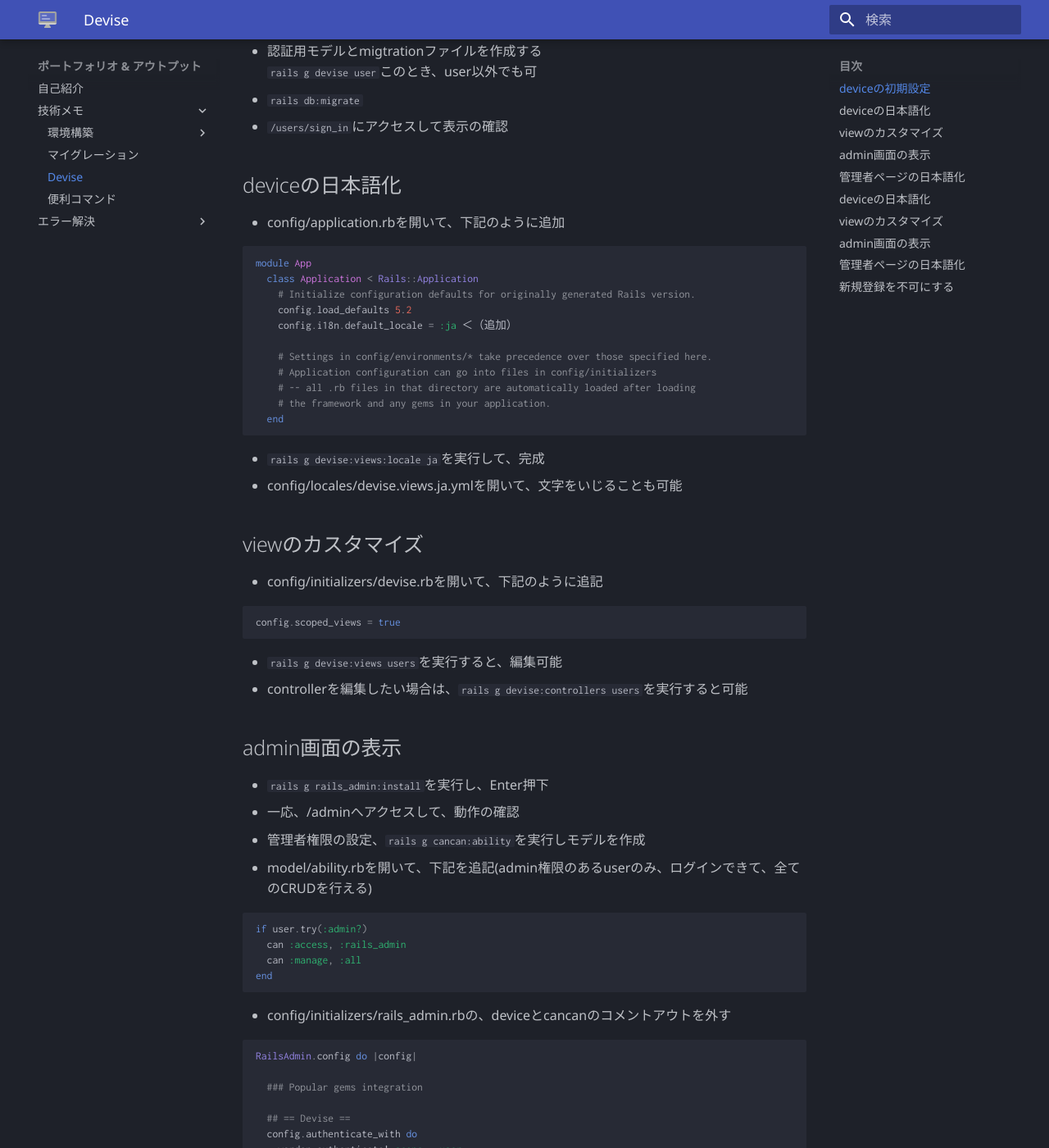
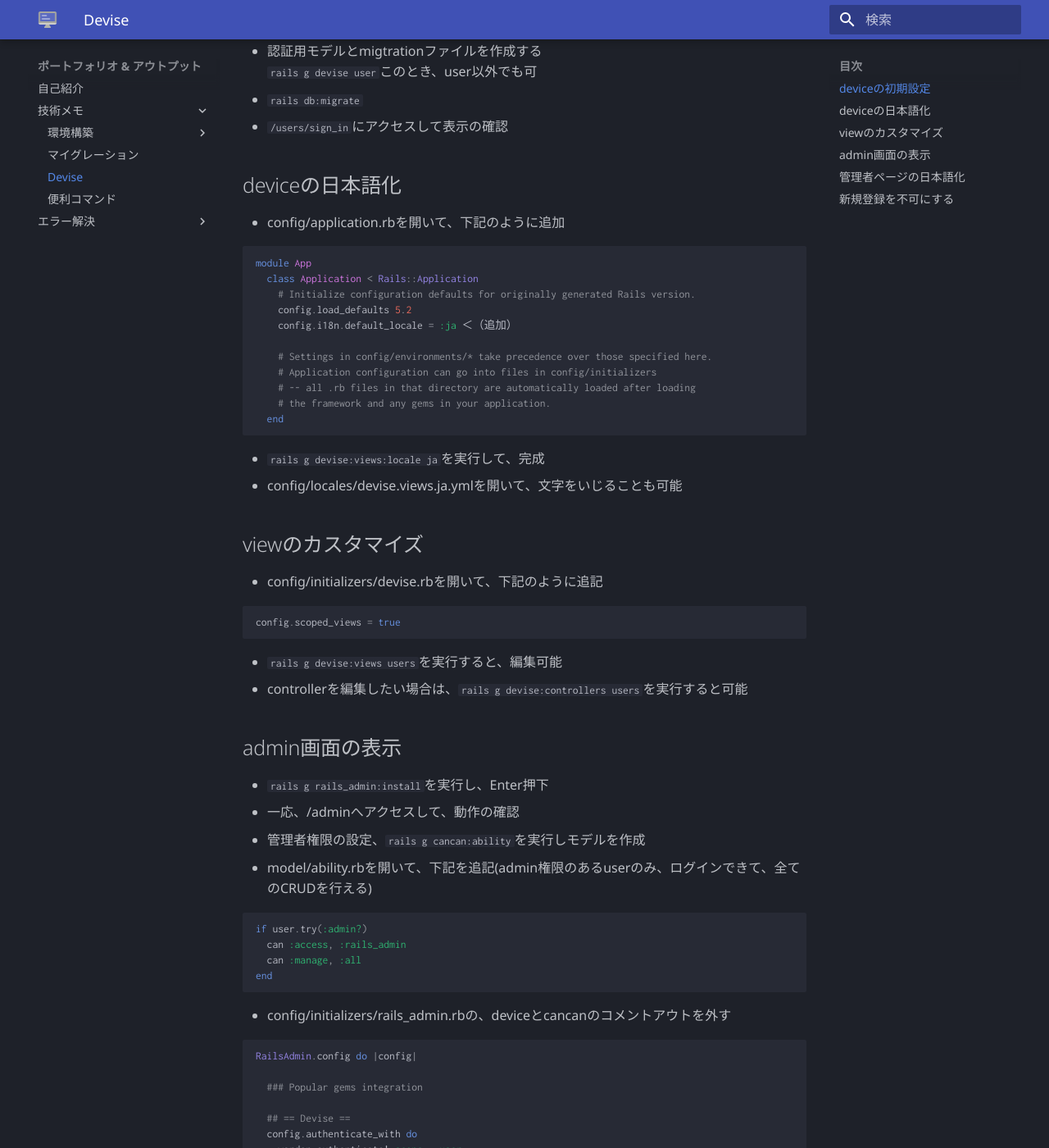
Before and after one commit to FukutaroMatsuo/my_portfolio, an MkDocs documentation site: the page built from docs/devise関連.md, in a window 1280 px wide and 1400 px high, scrolled down 682 px. Shown: the whole window at 82% size. Built offline with MkDocs 1.6.1 and Material for MkDocs 9.7.7, drawn with Linux system fonts in a browser that asks for light colours; some of the changed text lies outside the part shown.

````diff
--- a/docs/devise関連.md
+++ b/docs/devise関連.md
@@ -11,113 +11,6 @@
 gem 'devise-i18n-views'
 ```
 - `bundle install`
-- `rails g devise:install`で、関連ファイルをインストール
-- rootページの設定
-- application.html.erbに、下記の記述(後で別の表示に変更予定)
-
-```ruby
-<body>
-  <p class="notice"><%= notice %></p>
-  <p class="alert"><%= alert %></p>
-  <%= yield %>
-</body>
-```
-- deviceのviewを変更したいので、`rails g devise:views`を実行
-- 認証用モデルとmigtrationファイルを作成する
-  `rails g devise user`このとき、user以外でも可
-- `rails db:migrate`
-- `/users/sign_in`にアクセスして表示の確認
-
-## deviceの日本語化
-- config/application.rbを開いて、下記のように追加
-
-```ruby
-module App
-  class Application < Rails::Application
-    # Initialize configuration defaults for originally generated Rails version.
-    config.load_defaults 5.2
-    config.i18n.default_locale = :ja ＜（追加）
-
-    # Settings in config/environments/* take precedence over those specified here.
-    # Application configuration can go into files in config/initializers
-    # -- all .rb files in that directory are automatically loaded after loading
-    # the framework and any gems in your application.
-  end
-```
-- `rails g devise:views:locale ja`を実行して、完成
-- config/locales/devise.views.ja.ymlを開いて、文字をいじることも可能
-
-## viewのカスタマイズ
-- config/initializers/devise.rbを開いて、下記のように追記
-
-```ruby
-config.scoped_views = true
-```
-- `rails g devise:views users`を実行すると、編集可能
-- controllerを編集したい場合は、`rails g devise:controllers users`を実行すると可能
-
-## admin画面の表示
-- `rails g rails_admin:install`を実行し、Enter押下
-- 一応、/adminへアクセスして、動作の確認
-- 管理者権限の設定、`rails g cancan:ability`を実行しモデルを作成
-- model/ability.rbを開いて、下記を追記(admin権限のあるuserのみ、ログインできて、全てのCRUDを行える)
-
-```ruby
-if user.try(:admin?)
-  can :access, :rails_admin
-  can :manage, :all
-end
-```
-- config/initializers/rails_admin.rbの、deviceとcancanのコメントアウトを外す
-
-```ruby
-RailsAdmin.config do |config|
-
-  ### Popular gems integration
-
-  ## == Devise ==
-  config.authenticate_with do
-    warden.authenticate! scope: :user
-  end
-  config.current_user_method(&:current_user)
-
-  ## == Cancan ==
-  config.authorize_with :cancan
-
-  ## == Pundit ==
-  # config.authorize_with :pundit
-
-  ~(省略)~
-
-  end
-end
-```
-- `rails g migration add_column_to_users`を実行し、作成されたmigrationファイルを下記のように追記
-
-```ruby
-class AddColumnToUsers < ActiveRecord::Migration[5.1]
-  def change
-    add_column :users, :admin, :boolean, default: false
-    add_column :users, :name, :string <ここでnameを追加しても良い
-  end
-end
-```
-- `rails db:migrate`
-- 一応、schema.rbを確認し、usersテーブルにadminがあるか確認
-- ユーザの作成とadminの付与
-
-```ruby
-rails c
-
-user = User.new(email: "", password: "", name: "", admin: "true")
-
-user.save
-```
-- 一応、ログイン/ログアウト時の動作の確認をしておく
-
-## 管理者ページの日本語化
-- config/locales/rails_admin.ja.ymlを新規作成
-- https://gist.github.com/mshibuya/1662352 をコピーして貼り付け
 - `rails g devise:install`で、関連ファイルをインストール
 - rootページの設定
 - application.html.erbに、下記の記述(後で別の表示に変更予定)
````
Also changed, not shown: docs/index.md (+70 -17 lines), site/devise関連/index.html, site/index.html, site/search/search_index.json, site/sitemap.xml, 1 other file.
